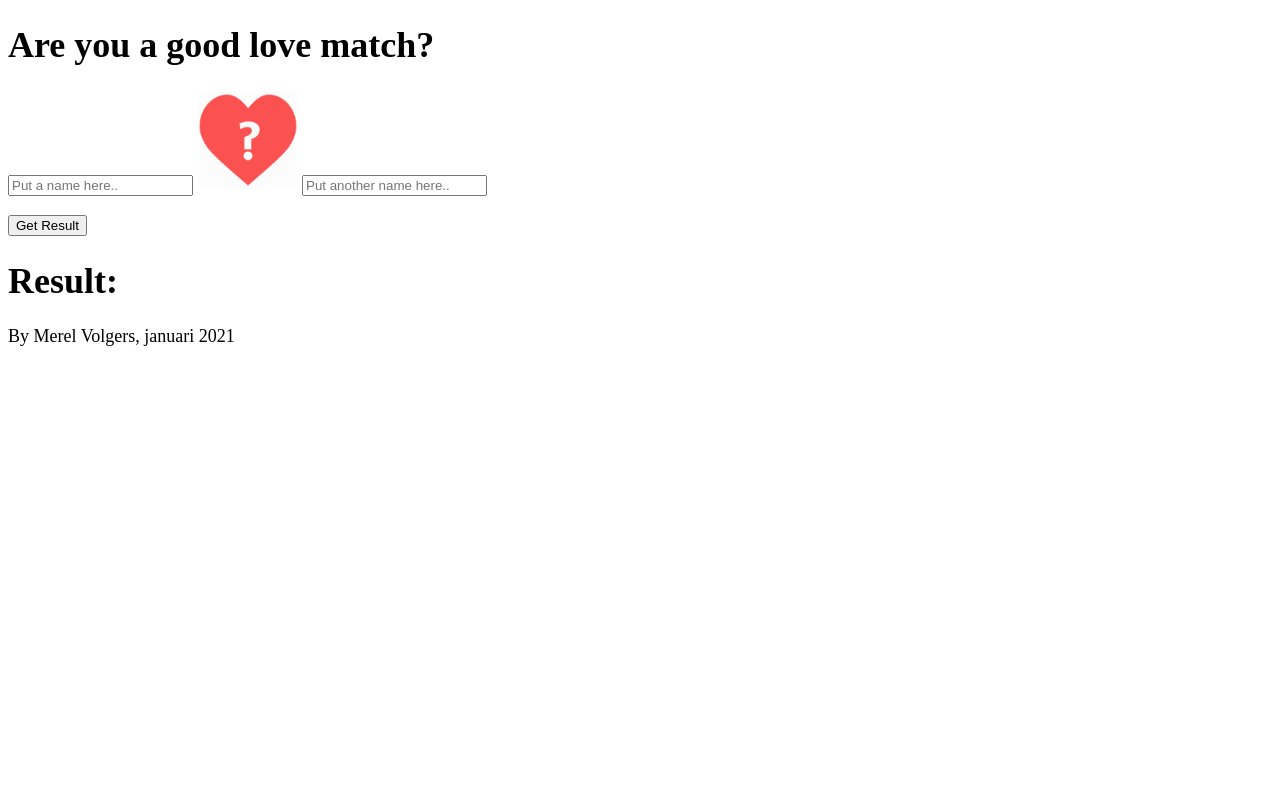
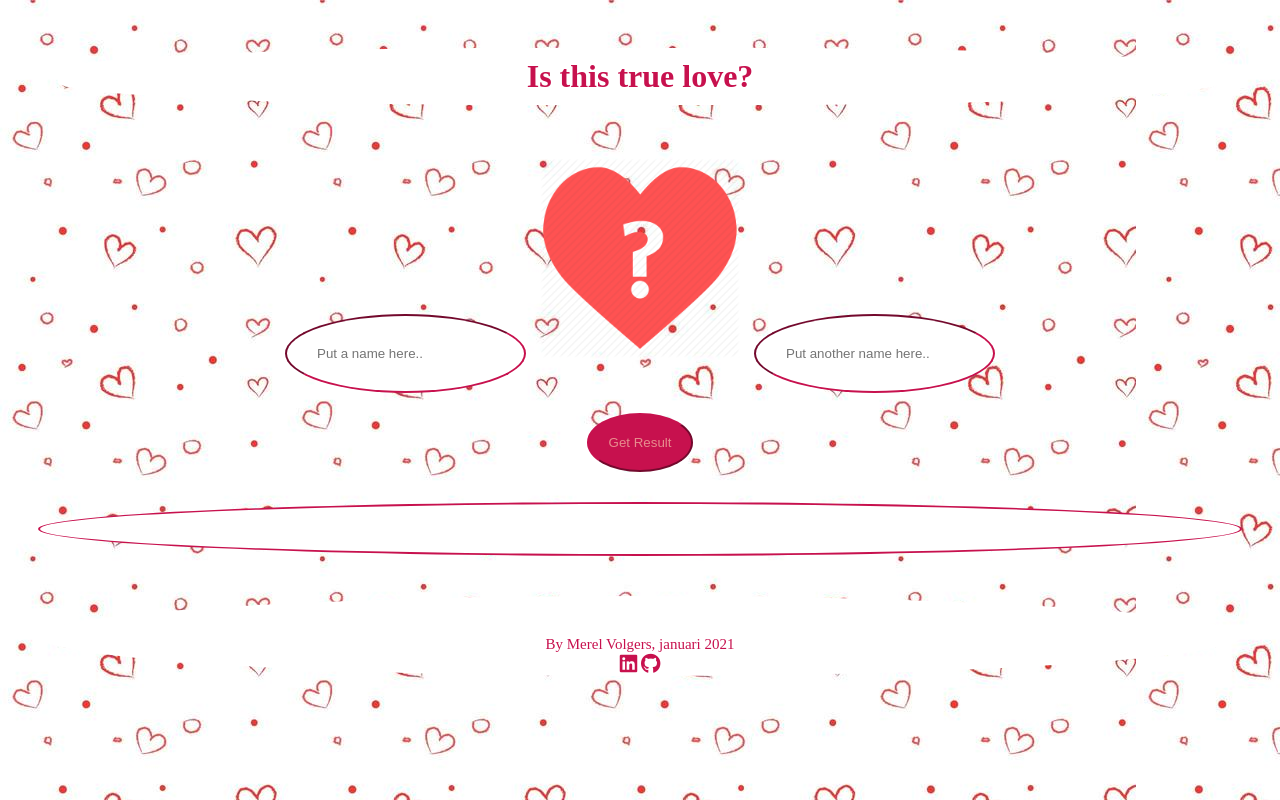
Before and after one commit to MerelVolgers/Module6_AsyncJS_APIs, a plain HTML site: page opdracht048/index.html in a window 1280 px wide. Drawn offline with Linux system fonts and the light colour scheme.

Commit message:
finalLoveCalc

```diff
--- a/opdracht048/api.js
+++ b/opdracht048/api.js
@@ -15,7 +15,7 @@ const getLoveCalculator = async () => {
             redirect: "follow"
         })
         const data = await response.json();
-        console.log(data);
+        // console.log(data);
         return(data)
 
     } catch {(error => console.log(error));
--- a/opdracht048/dist/api.dev.js
+++ b/opdracht048/dist/api.dev.js
@@ -29,21 +29,20 @@ var getLoveCalculator = function getLoveCalculator() {
 
         case 7:
           data = _context.sent;
-          console.log(data);
           return _context.abrupt("return", data);
 
-        case 12:
-          _context.prev = 12;
+        case 11:
+          _context.prev = 11;
           _context.t0 = _context["catch"](1);
 
           (function (error) {
             return console.log(error);
           });
 
-        case 15:
+        case 14:
         case "end":
           return _context.stop();
       }
     }
-  }, null, null, [[1, 12]]);
+  }, null, null, [[1, 11]]);
 };
--- a/opdracht048/dist/script.dev.js
+++ b/opdracht048/dist/script.dev.js
@@ -4,6 +4,7 @@ var button = document.getElementById("button");
 var putFirstName = document.getElementById("firstName");
 var putSecondName = document.getElementById("secondName");
 var resultaat = document.getElementById("resultaat");
+var percentage = document.getElementById("percentage");
 putFirstName.addEventListener('keyup', function (event) {
   fname = event.target.value;
 });
@@ -12,16 +13,16 @@ putSecondName.addEventListener('keyup', function (event) {
 });
 button.addEventListener("click", function () {
   var data = getLoveCalculator();
-  console.log(data);
   resultaat.innerHTML = "";
+  percentage.innerHTML = "";
 
   if (putFirstName.value == "" || putSecondName.value == "") {
     alert("It takes two to tango! Put in two names to calculate your compatibility");
   } else {
     getLoveCalculator().then(function (data) {
       var berekendPercentage = document.createTextNode("Percentage: ".concat(data.percentage, " % "));
-      var berekendAdvies = document.createTextNode("Advies: ".concat(data.result));
-      resultaat.append(berekendPercentage);
+      var berekendAdvies = document.createTextNode("Advice: ".concat(data.result));
+      percentage.append(berekendPercentage);
       resultaat.append(berekendAdvies);
     });
   }
--- a/opdracht048/index.html
+++ b/opdracht048/index.html
@@ -6,27 +6,32 @@
     <script defer type="text/javascript" src="api.js"></script>
     <script defer type="text/javascript" src="script.js"></script>
     <link rel="stylesheet" href="dist/style.css">
+    <script src="https://kit.fontawesome.com/c7755ed50b.js" crossorigin="anonymous"></script>
 
     <title> The Love Calculator </title>
 </head>
 <body>
     <header>
-        <h1> Are you a good love match? </h1>
+        <h1> Is this true love? </h1>
     </header>
 
     <main>
 
         <div>
             <input type="text" id="firstName" placeholder="Put a name here.." required/>
-            <img src="heartq.png" alt="heart" width="100" height ="100">
+            <img src="heartq.png" alt="heart" width="200" height ="200">
             <input type="text" id="secondName" placeholder="Put another name here.." required/>
         </div>
 
         <div>
-            <p></p>
+
             <button id="button"> Get Result </button>
-            <h1> Result: </h1>
+
+        </div>
+        <div class = "resultaten">
+            <p id = "percentage"> </p>
             <p id = "resultaat">  </p>
+
         </div>
 
 
@@ -34,7 +39,11 @@
 
 
     <footer>
-        <p> By Merel Volgers, januari 2021 </p>
+    <div> By Merel Volgers, januari 2021  </div>
+    <div>
+        <a href="https://www.linkedin.com/in/merelvolgers/" target="_blank"><i class="fab fa-linkedin"></i></a>
+        <a href="https://github.com/MerelVolgers" target="_blank"> <i class="fab fa-github"></i></a>
+    </div>
     </footer>
 </body>
 </html>
--- a/opdracht048/script.js
+++ b/opdracht048/script.js
@@ -4,6 +4,7 @@ const button = document.getElementById("button");
 const putFirstName = document.getElementById("firstName");
 const putSecondName = document.getElementById("secondName");
 const resultaat = document.getElementById("resultaat");
+const percentage = document.getElementById("percentage");
 
 
 putFirstName.addEventListener('keyup', (event) => {
@@ -17,16 +18,16 @@ putSecondName.addEventListener('keyup', (event) => {
 
 button.addEventListener("click", () =>{
     const data = getLoveCalculator();
-    console.log(data);
     resultaat.innerHTML="";
+    percentage.innerHTML="";
 
     if (putFirstName.value == "" || putSecondName.value == "") {
         alert ("It takes two to tango! Put in two names to calculate your compatibility");
     } else {
         getLoveCalculator().then (data => {
             const berekendPercentage = document.createTextNode(`Percentage: ${data.percentage} % `);
-            const berekendAdvies = document.createTextNode(`Advies: ${data.result}`);
-            resultaat.append(berekendPercentage);
+            const berekendAdvies = document.createTextNode(`Advice: ${data.result}`);
+            percentage.append(berekendPercentage);
             resultaat.append(berekendAdvies);
         })
     }
--- a/opdracht048/style.scss
+++ b/opdracht048/style.scss
@@ -1,3 +1,77 @@
 body{
-    font-size: large;
+    display: grid;
+    grid-template-columns: 10px auto 10px;
+    grid-template-rows: 150px auto 100px;
+    grid-template-areas:
+    " . h ."
+    " . m ."
+    " . f . ";
+
+    background-image: url(01-01.jpg);
+    background-repeat: repeat;
+    color:rgb(199, 17, 78);
+    text-align: center;
+
+    header{
+        grid-area: h;
+
+        h1{
+            background-color: white;
+            border-radius: 40%;
+            padding:10px;
+            margin:40px;
+        }
+    }
+
+    main{
+        grid-area: m;
+
+        button {
+            color: rgb(231, 141, 141);
+            border-color: rgb(199, 17, 78);
+            background-color: rgb(199, 17, 78);
+            margin: 10px;
+            padding: 20px;
+            border-radius: 50%;
+
+        }
+
+        input {
+            color:rgb(199, 17, 78);
+            border-color: rgb(199, 17, 78);
+            border-radius: 70%;
+            margin:10px;
+            padding:30px;
+        }
+
+        h1{
+            background: white;
+        }
+
+        div.resultaten{
+            font-size:30px;
+            background-color: white;
+            border-radius: 50%;
+            border-color:rgb(199, 17, 78);
+            border: 2px solid;
+            padding:10px;
+            margin:20px;
+        }
+
+    }
+
+    footer{
+        grid-area: f;
+        // border: 2px double rgb(199, 17, 78);
+        font-size: 15px;
+        background-color: white;
+        padding:40px;
+        border-radius: 70%;
+        margin:20px;
+
+        a{
+            color: rgb(199, 17, 78);
+            font-size: 20px
+        }
+    }
 }
```
Also changed, not shown: opdracht048/dist/01-01.jpg (added), opdracht048/dist/style.css.
